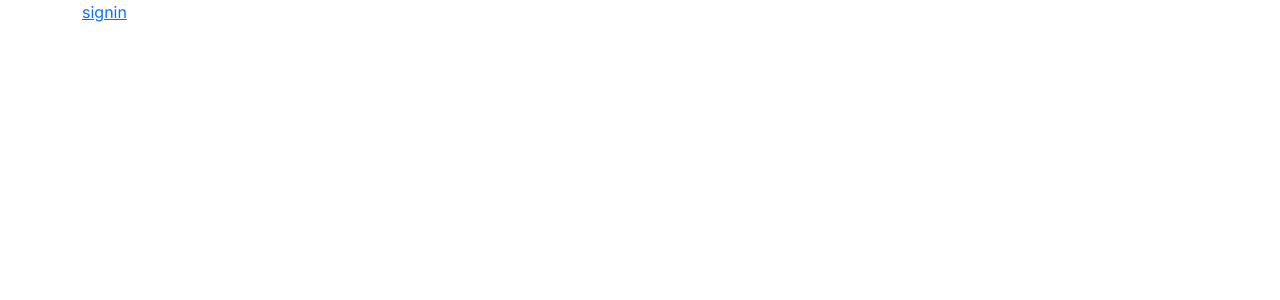
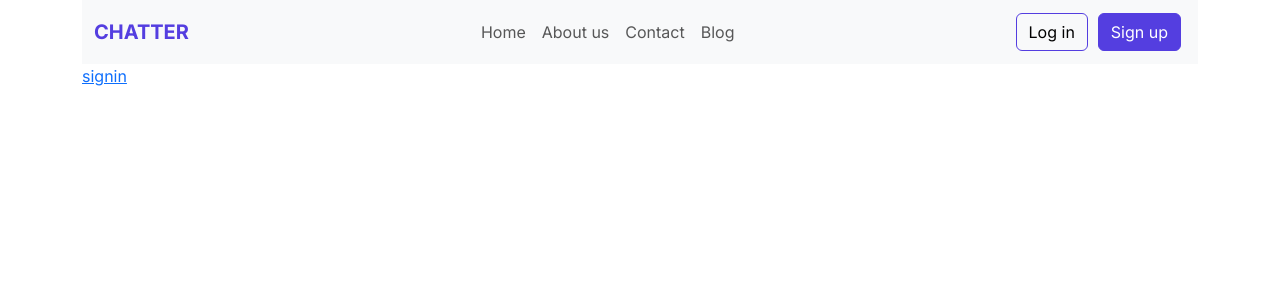
Before and after one commit to DanielRomeo/EconJournalEntry, a Next.js app in the folder frontend/: page / in a window 1280 px wide. Shown: the top 300 px of the page. Built offline with nearby package versions, Linux system fonts and the light colour scheme.

Commit message:
created home page navbar

```diff
--- /dev/null
+++ b/frontend/src/app/_styles/LandingPage/navbarComponent.module.scss
@@ -0,0 +1,27 @@
+.navBar{
+    .navbarContainer{
+        .navbarBrand{
+            // color: brown;
+        }
+
+        .navbarLink{
+            text-decoration: none;
+            color: #543EE0;
+            font-weight: bold;
+        }
+
+        .loginButton{
+            border: 1px solid #543EE0;
+            background-color: inherit;
+            color: black;
+            margin: 5px;
+        }
+        .signupButton{
+            margin: 5px;
+            border: 1px solid #543EE0;
+            background-color: #543EE0;
+            color: white;
+        }
+    }
+
+}
--- a/frontend/src/app/landing/landingComponent.tsx
+++ b/frontend/src/app/landing/landingComponent.tsx
@@ -1,8 +1,10 @@
 // import SideNavbar from "../_components/sideNavbar";
+import LandingNavbar from "./navbarComponent";
 const LandingComponent = ()=>{
 
     return (
         <div>
+            <LandingNavbar></LandingNavbar>
             {/* <SideNavbar></SideNavbar> */}
         </div>
     )
--- /dev/null
+++ b/frontend/src/app/landing/navbarComponent.tsx
@@ -0,0 +1,42 @@
+import { Navbar, NavDropdown, Container, Nav, NavItem , Button} from "react-bootstrap"
+import Link from "next/link";
+import Styles from '../_styles/LandingPage/navbarComponent.module.scss'
+
+
+const LandingNavbar = () =>{
+
+    return (
+        <Navbar className={`${Styles.navBar} bg-body-tertiary`} expand="lg">
+            <Container className={`${Styles.navbarContainer}`}>
+                <Navbar.Brand className={`${Styles.navbarBrand}`}> <Link className={`${Styles.navbarLink}`} href='/'>CHATTER</Link>  </Navbar.Brand>
+                <Navbar.Toggle aria-controls="basic-navbar-nav" />
+                <Navbar.Collapse id="basic-navbar-nav">
+                <Nav className="mx-auto">
+                    <Nav.Link href="#home">Home</Nav.Link>
+                    <Nav.Link href="#link">About us</Nav.Link>
+                    <Nav.Link href="#home">Contact</Nav.Link>
+                    <Nav.Link href="#link">Blog</Nav.Link>
+
+                </Nav>
+
+                <Nav className="mr-auto">
+                    <NavItem>
+                        <Button className={`${Styles.loginButton}`}>Log in</Button>
+                    </NavItem>
+
+                    <NavItem>
+                        <Button className={`${Styles.signupButton}`}>Sign up</Button>
+                    </NavItem>
+                </Nav>
+
+
+
+                </Navbar.Collapse>
+
+
+            </Container>
+        </Navbar>
+    )
+}
+
+export default LandingNavbar;
```
